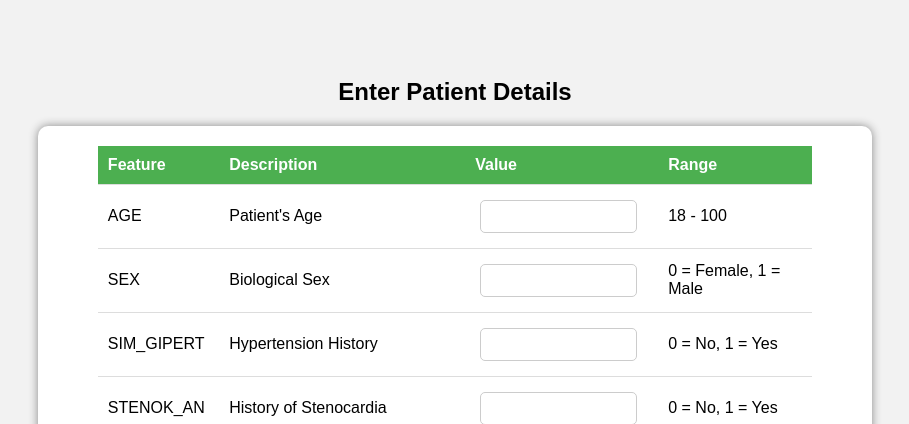
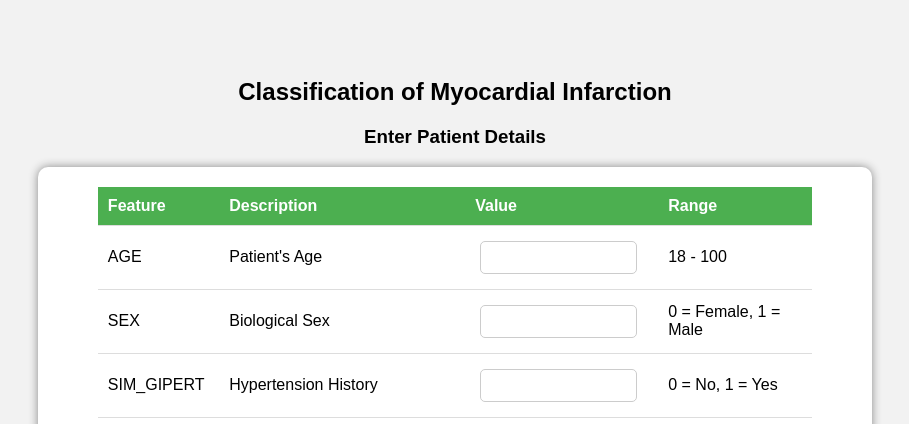
Before and after one commit to AkulaSravani09/myocardial1, a Flask app: page / in a window 1280 px wide. Shown: the top 424 px of the page, without its empty margins (185-1094 px from the left). Run offline with Flask 3, Linux system fonts and the light colour scheme.

Commit message:
Update home.html

```diff
--- a/templates/home.html
+++ b/templates/home.html
@@ -1,7 +1,7 @@
 <!DOCTYPE html>
 <html>
 <head>
-    <title>Myocardial Infarction Prediction</title>
+    <title>Classification of Myocardial Infarction</title>
     <style>
         body {
             font-family: Arial, sans-serif;
@@ -51,7 +51,8 @@
     </style>
 </head>
 <body>
-    <h2>Enter Patient Details</h2>
+    <h2>Classification of Myocardial Infarction</h2>
+    <h3>Enter Patient Details</h3>
     <form action="/predict" method="post">
         <table>
             <tr>
```
